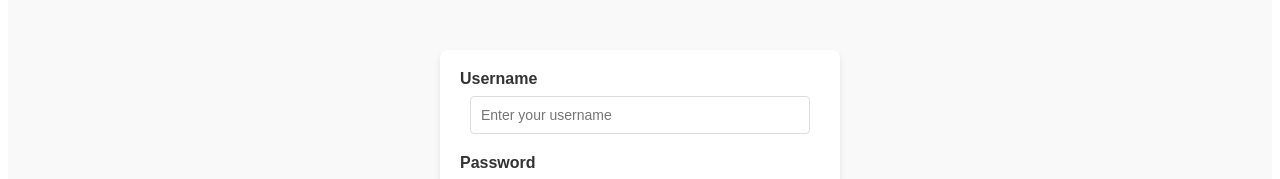
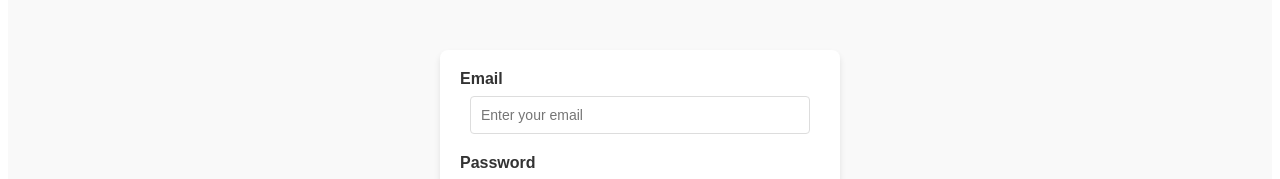
Before and after one commit to lnosovic/fe-onlybuns, an Angular app in the folder only-buns/: page /login in a window 1280 px wide. Shown: the part 286-465 px from the top of the page. Built offline with nearby package versions, Linux system fonts and the light colour scheme.

Commit message:
Login radi preko email

```diff
--- a/only-buns/src/app/user/login/login.component.html
+++ b/only-buns/src/app/user/login/login.component.html
@@ -1,8 +1,8 @@
 <div class="login-container">
     <form [formGroup]="loginForm" (ngSubmit)="login()">
       <div class="form-group">
-        <label for="username">Username</label>
-        <input id="username" type="text" formControlName="username" placeholder="Enter your username" />
+        <label for="email">Email</label>
+        <input id="email" type="text" formControlName="email" placeholder="Enter your email" />
       </div>
       <div class="form-group">
         <label for="password">Password</label>
--- a/only-buns/src/app/user/login/login.component.ts
+++ b/only-buns/src/app/user/login/login.component.ts
@@ -15,7 +15,7 @@ import { map } from 'rxjs';
 export class LoginComponent implements OnInit{
   private access_token = null;
   loginForm = new FormGroup({
-    username: new FormControl('',Validators.required),
+    email: new FormControl('',Validators.required),
     password: new FormControl('',Validators.required)
   })
 
@@ -32,7 +32,7 @@ export class LoginComponent implements OnInit{
         'Content-Type': 'application/json'
       });
       const body = {
-        'username': this.loginForm.value.username,
+        'email': this.loginForm.value.email,
         'password': this.loginForm.value.password
       };
       this.http.post<any>(`http://localhost:8080/auth/login`,body,{headers: loginHeaders
@@ -53,7 +53,7 @@ export class LoginComponent implements OnInit{
             alert('Too many login attempts. Please wait a minute.');
           }else{
             console.error('Error fetching user:',err);
-            alert('Invalid username or password');
+            alert('Invalid email or password');
           }
         }
       })
--- a/only-buns/src/app/user/models/jwtAuthenticationRequest.model.ts
+++ b/only-buns/src/app/user/models/jwtAuthenticationRequest.model.ts
@@ -1,4 +1,4 @@
 export interface JwtAuthenticationRequest{
-    username: string;
+    email: string;
     password: string;
 }
```
